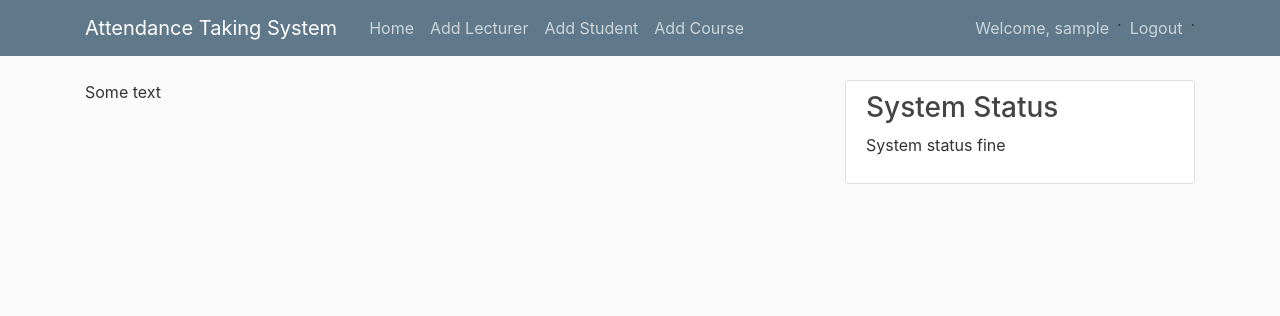
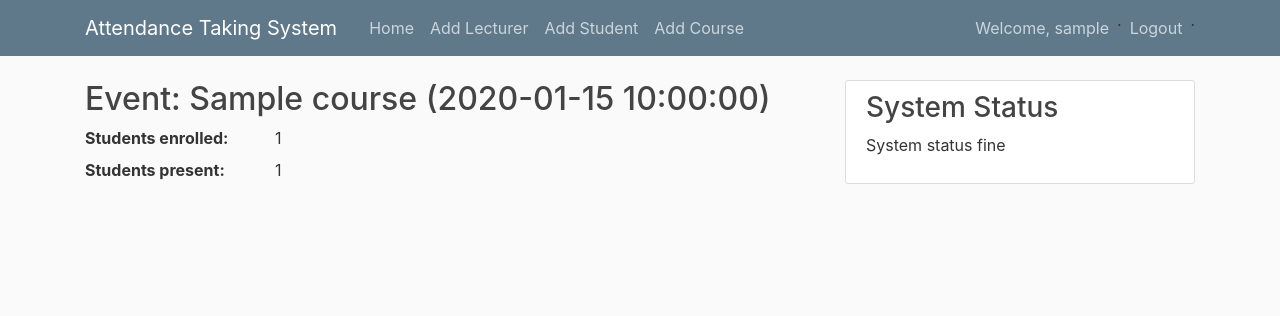
Before and after one commit to OlafSzmidt/attendance-arduino, a Django app: page /viewEvent/1/ in a window 1280 px wide. Shown: the top 316 px of the page. Run offline with Django 3.2, Linux system fonts and the light colour scheme; a user stored in the database is signed in; tables that the repository leaves empty hold one stand-in row (values such as "Sample post"); some libraries are stand-ins or nearby versions.

Commit message:
More work on single event view

```diff
--- a/requests/models.py
+++ b/requests/models.py
@@ -87,6 +87,9 @@ class Event(models.Model):
     def __str__(self):
         return f'{self.course.title} ({self.date} {self.start_time})'
 
+    def __unicode__(self):
+        return f'{self.course.title} ({self.date} {self.start_time})'
+
 class Attendance(models.Model):
     '''Attendance model is used to output results once students have marked
     themselves'''
--- a/requests/templates/requests/single_event.html
+++ b/requests/templates/requests/single_event.html
@@ -1,5 +1,14 @@
 {% extends "requests/base.html" %}
 
 {% block content %}
-  Some text
+  <h2> Event: {{event}} </h2>
+
+  <dl class="row">
+    <dt class="col-sm-3">Students enrolled:</dt>
+    <dd class="col-sm-9">{{ students_enrolled }}</dd>
+
+    <dt class="col-sm-3">Students present:</dt>
+    <dd class="col-sm-9">{{ students_marked_present }}</dd>
+  </dl>
+
 {% endblock content %}
--- a/requests/views.py
+++ b/requests/views.py
@@ -164,4 +164,10 @@ def viewCourseView(request, course_title):
 @login_required
 def viewEventView(request, event_id):
     event = Event.objects.filter(id=event_id).first()
-    return render(request, 'requests/single_event.html', {'event': event})
+    attendances = Attendance.objects.filter(event=event)
+    students_enrolled = event.course.students.all().count()
+    students_marked_present = 0
+    for attendance in attendances:
+        if(attendance.attended):
+            students_marked_present += 1
+    return render(request, 'requests/single_event.html', {'event': event, 'students_enrolled': students_enrolled, 'students_marked_present': students_marked_present})
```
